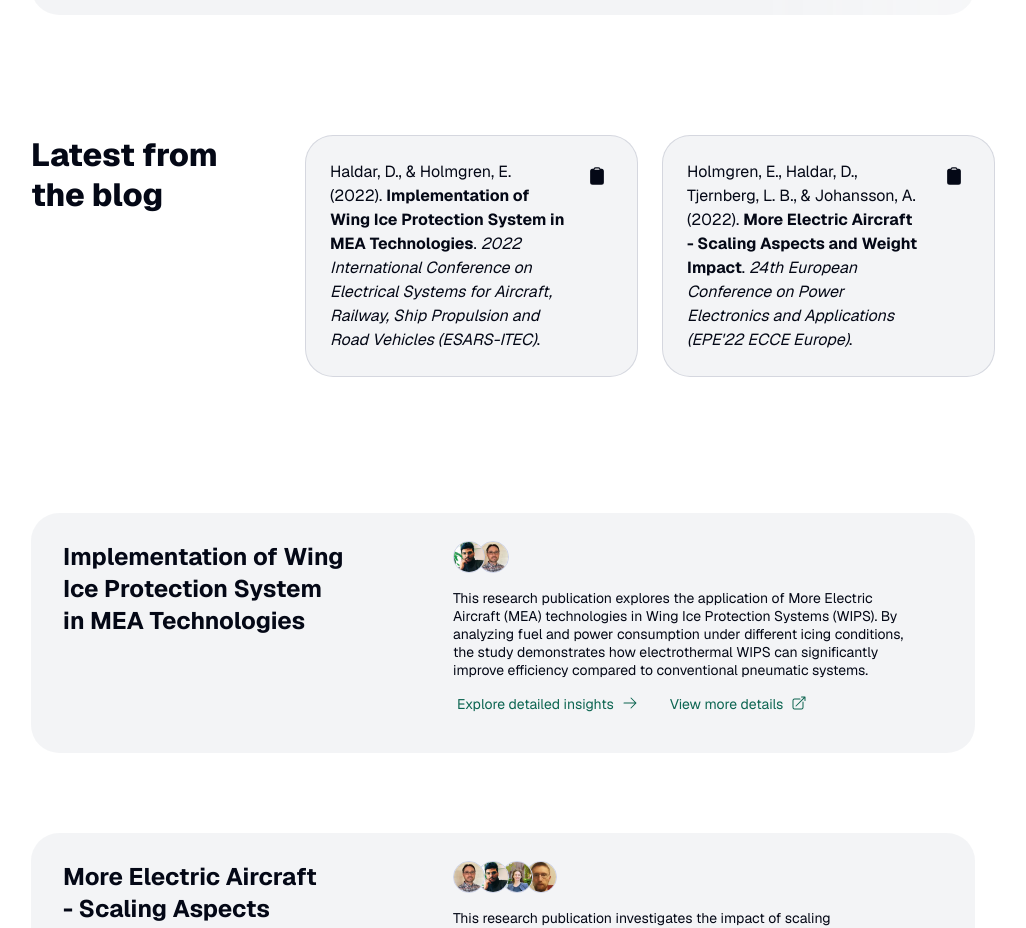
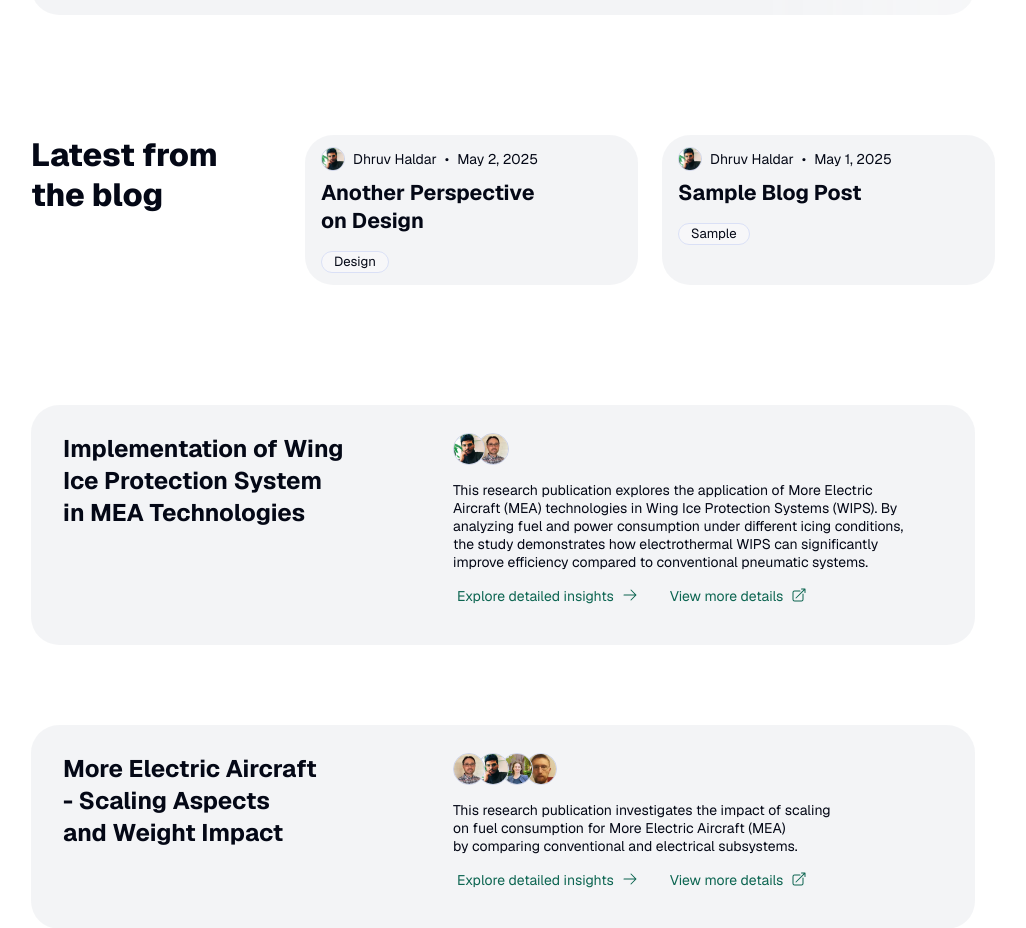
Before and after one commit to dhruvhaldar/portfolio, a Next.js app: page / in a window 1280 px wide. Shown: the part 1380-2308 px from the top of the page, without its empty margins (137-1163 px from the left). Built offline with nearby package versions, Linux system fonts and the light colour scheme.

Commit message:
refactor: update Posts component import path and enhance blog post card layout with full height styling

```diff
--- a/src/app/page.tsx
+++ b/src/app/page.tsx
@@ -3,7 +3,7 @@ import { Heading, Flex, Text, Button, Avatar, RevealFx, Column, Row, Badge } fro
 import { Projects } from "@/components/work/Projects";
 import { baseURL, routes } from "@/app/resources";
 import { home, about, person } from "@/app/resources/content";
-import { Posts } from "@/components/publications/Posts";
+import { Posts } from "@/components/blog/Posts";
 import styles from "@/components/about/about.module.scss";
 import { getPosts } from "@/app/utils/utils";
 
--- a/src/components/blog/Post.tsx
+++ b/src/components/blog/Post.tsx
@@ -17,9 +17,12 @@ interface PostProps {
  */
 export default function Post({ post, thumbnail, direction = 'row' }: PostProps) {
   return (
-    <Spotlight className="fill-width" style={{ display: 'flex', flexDirection: 'column', width: '100%', marginBottom: 'var(--static-space-16)' }}>
+    <Spotlight className="fill-width" style={{ display: 'flex', flexDirection: 'column', width: '100%', height: '100%' }}>
       <SmartLink fillWidth className={styles.hover} unstyled key={post.slug} href={`/blog/${post.slug}`}
         style={{
+          display: 'flex',
+          flexDirection: 'column',
+          height: '100%',
           backdropFilter: 'blur(10px)',
           background: 'var(--neutral-alpha-weak)',
           borderRadius: 'var(--radius-l)',
```
